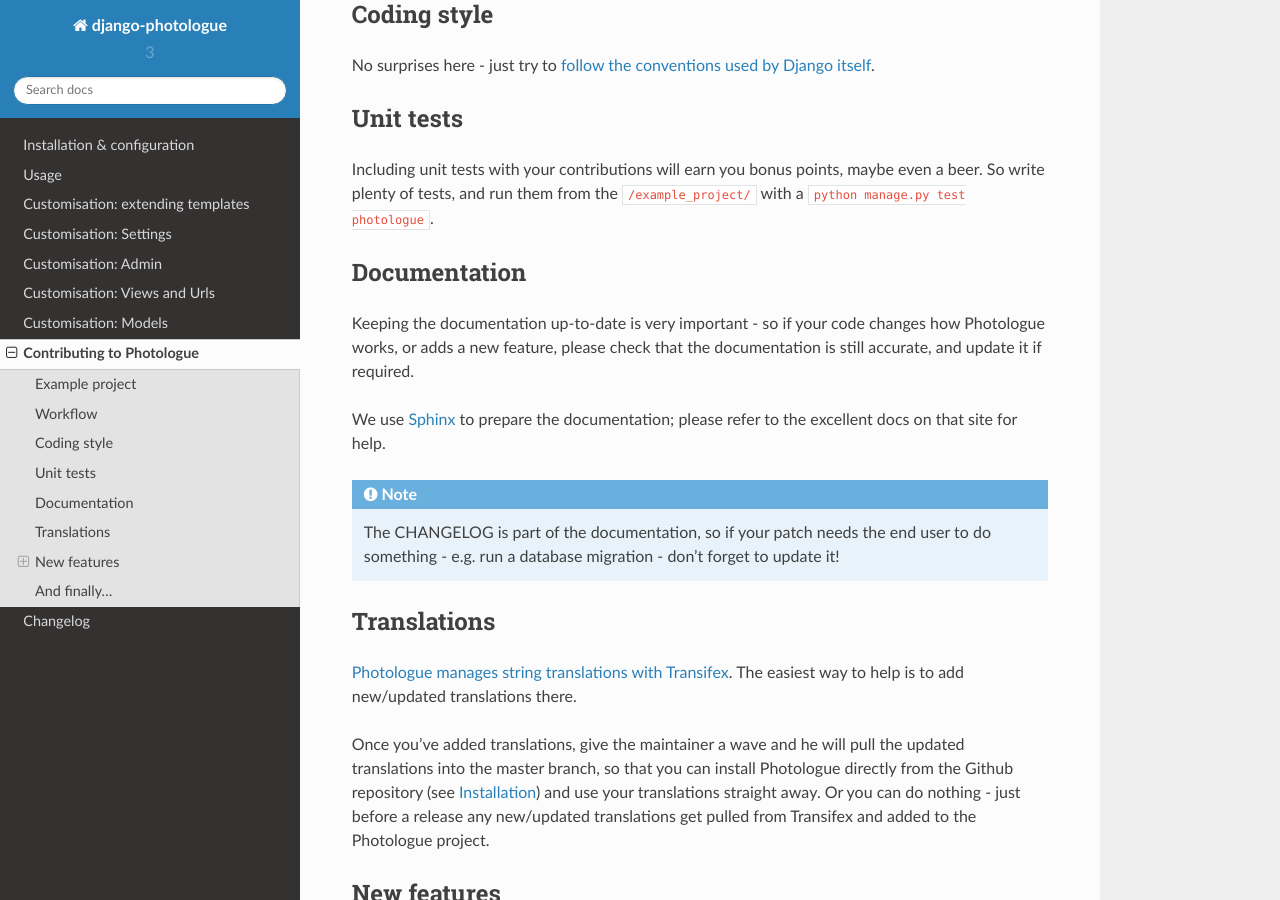
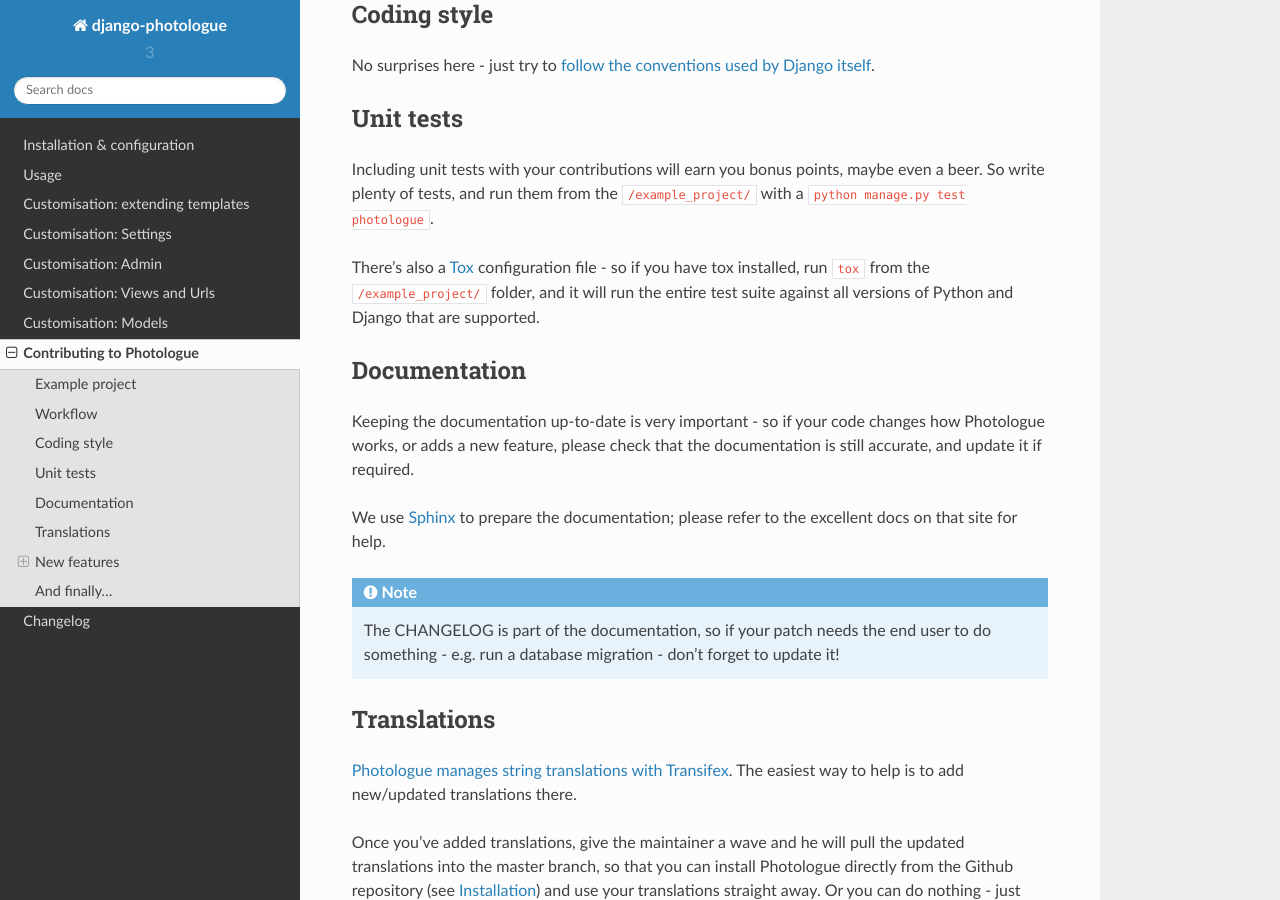
Before and after one commit to richardbarran/django-photologue, a Sphinx documentation site: the page built from docs/pages/contributing.rst, in a window 1280 px wide and 900 px high, scrolled down 708 px. Built offline with Sphinx 7.4.7 and the Read the Docs theme 2.0.0, drawn with Linux system fonts in a browser that asks for light colours.

Commit message:
Try out Tox.

```diff
--- a/CHANGELOG.txt
+++ b/CHANGELOG.txt
@@ -10,6 +10,7 @@ Changelog
 - Checked compatibility with Django 2.1 and Python 3.7.
 - Updated translations for Catalan and Basque.
 - Missed a Django migration (issue #194).
+- Test Tox; integrate with Travis and Coveralls.
 - Removed old code (old-style demo templates that have been deprecated since 2014).
 - Removed old code (old views that have been deprecated since 2014).
 - Removed all references to PIL (which hasn't been updated since 2009). I think that by now
--- a/docs/pages/contributing.rst
+++ b/docs/pages/contributing.rst
@@ -37,6 +37,10 @@ Unit tests
 Including unit tests with your contributions will earn you bonus points, maybe even a beer. So write
 plenty of tests, and run them from the ``/example_project/`` with a
 ``python manage.py test photologue``.
+
+There's also a `Tox <https://tox.readthedocs.io/en/latest/index.html>`_ configuration file - so if
+you have tox installed, run ``tox`` from the ``/example_project/`` folder, and it will run the entire
+test suite against all versions of Python and Django that are supported.
 
 Documentation
 -------------
--- a/requirements.txt
+++ b/requirements.txt
@@ -1,4 +1,6 @@
-Django>=1.11
+# Note: Specifying django here crashes tox; it's autoinstalled with other packages it
+# so can be removed from this file.
+# django>=1.11
 Pillow>=4.3.0
 django-sortedm2m>=1.5.0 # Need at least 1.4.0 for it to work with Django 1.11.
 ExifRead>=2.1.2
```
Also changed, not shown: .travis.yml, 2 other files.
